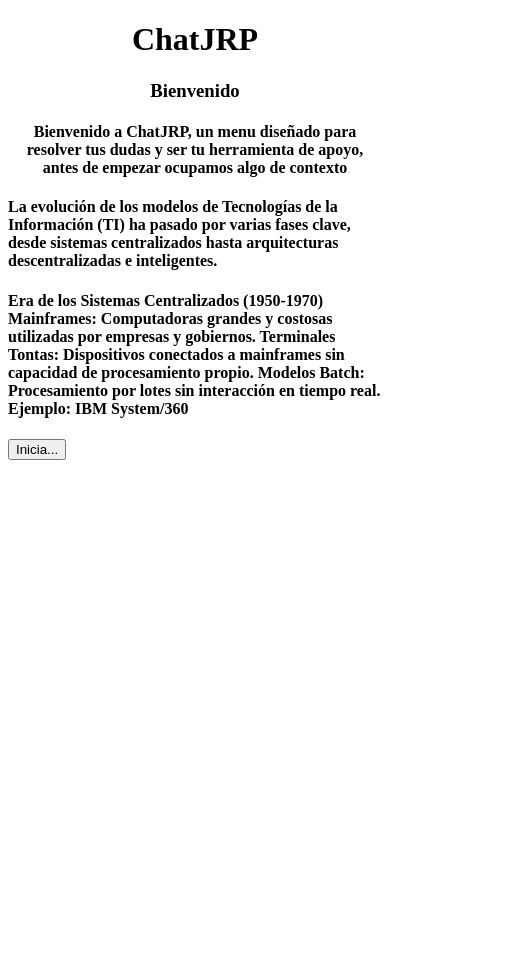
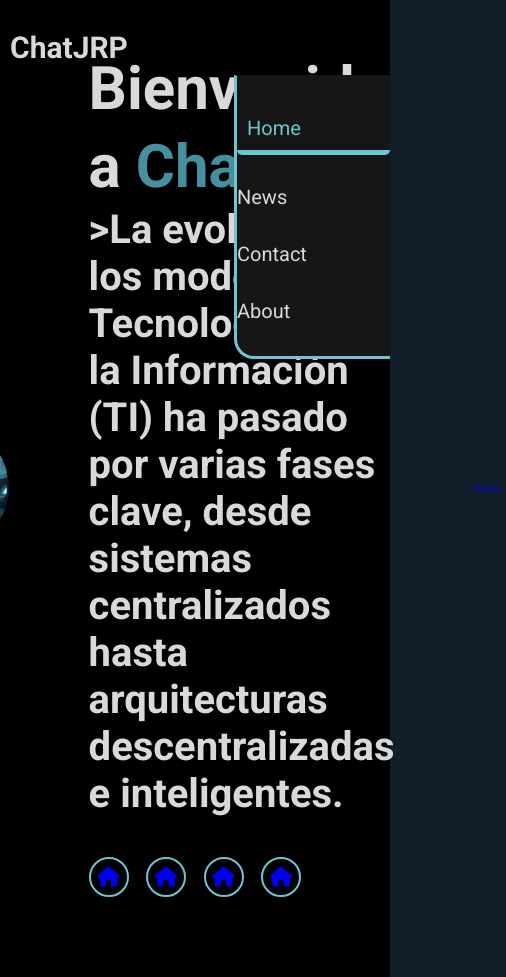
Before and after one commit to JohanRP/ChatJRP, a plain HTML site: page index.html in a window 390 px wide. Shown: the whole page, 506 px wide, since content can reach past the window. Before the commit the page ends 844 px from the top, so only its background shows below. Drawn offline with Linux system fonts and the light colour scheme.

Commit message:
Tercer Actualizacion

```diff
--- /dev/null
+++ b/estilos.css
@@ -0,0 +1,166 @@
+@import url('https://fonts.googleapis.com/css2?family=Roboto:wght@300;400;700&display=swap');
+
+:root{
+--color-primary:#121e29;
+--color-accent:#D9D9D9;
+--color-dark:#234757;
+--color-medium:#468fa0;
+--color-light:#70c4cf;
+
+}
+
+
+*{
+margin: 0;
+padding: 0;
+border: none;
+outline: none;
+font-family: 'Roboto', sans-serif;
+list-style: none;
+text-decoration: none;
+box-sizing: border-box;
+}
+html{
+    font-size: 62.5%;
+}
+
+body{
+    height: 100vh;
+    width: 100vw;
+    overflow: hidden;
+    background-color: var(--color-primary);
+    color: var(--color-accent);
+}
+
+header{
+    margin-top: 20px;
+    position: fixed;
+    top: 0;
+    left: 0;
+    width: 100%;
+    padding: 1rem;
+    background-color: transparent;
+    filter:drop-shadow(10px);
+    display: flex;
+    justify-content: space-between;
+    align-items: center;
+    z-index: 100;
+}
+
+.logo{
+    font-size: 3rem;
+    color: var(--color-accent);
+    font-weight: 800;
+    cursor: pointer;
+    transition: 0.5s;
+}
+
+.logo:hover{
+    transform: scale(1.1);
+}
+
+nav a{
+    font-size: 1.8rem;
+    color: var(--color-accent);
+    margin-left: 4rem;
+    font-weight: 500;
+    transition: 0.3s ease;
+    border-bottom: 3px solid transparent;
+}
+
+nav a:hover,
+nav a.active{
+    color: var(--color-light);
+    border-bottom: 3px solid var(--color-light);
+}
+
+@media(max-width:995px){
+
+    nav{
+        position: absolute;
+        top: 100%;
+        right: 0;
+        width: 40%;
+        border-left: 3px solid var(--color-light);
+        border-bottom: 3px solid var(--color-light);
+        border-bottom-left-radius: 2rem;
+        padding: 1rem solid;
+        background-color: #161616;
+        border-top: 0.1rem solid rgba(0,0,0,0.1);
+    }
+
+    nav.active{
+        display: block;
+    }
+
+    nav a{
+        display: block;
+        font-size: 2rem;
+        margin: 3rem 0;
+    }
+    nav a:hover,
+    nav a.active{
+        padding: 1rem;
+        border-radius: 0.5rem;
+        border-bottom: 0.5rem solid var(--color-light);
+    }
+
+    section{
+        min-height: 100vh;
+        padding: 5rem  9% 5rem;
+    }
+    .home{
+        display: flex;
+        justify-content: center;
+        align-items: center;
+        gap: 8rem;
+        background-color: black;
+    }
+
+    .home .home-content h1{
+        font-size: 6rem;
+        font-weight: 700;
+        line-height: 1.3;
+    }
+
+    span{
+        color: var(--color-medium);
+    }
+
+    .home-content h3{
+        font-size: 4rem;
+        margin-bottom: 1rem;
+        font-weight: 700;
+    }
+
+    .home-img{
+        border-radius: 50%;
+    }
+    .home-img img{
+        position: relative;
+        width: 32vw;
+        border-radius: 50%;
+        box-shadow: 0 0 25px solid var(--color-light);
+        cursor: pointer;
+        transition: 0.2s linear;
+    }
+
+    .home-img img:hover{
+        font-size: 1.8rem;
+        font-weight: 500;
+    }
+
+    .secciones a{
+        display: inline-flex;
+        justify-content: center;
+        align-items: center;
+        width: 4rem;
+        height: 4rem;
+        background-color: transparent;
+        border: 0.2rem solid var(--color-light);
+        font-size: 2rem;
+        border-radius: 50%;
+        margin: 3rem 1.5rem 3rem 0;
+    }
+
+}
--- a/index.html
+++ b/index.html
@@ -3,25 +3,39 @@
 <head>
     <meta charset="UTF-8">
     <meta name="viewport" content="width=device-width, initial-scale=1.0">
+    <link rel="stylesheet" href="estilos.css">
+    <link rel="stylesheet" href="https://cdnjs.cloudflare.com/ajax/libs/font-awesome/6.4.0/css/all.min.css">
+
     <title>Document</title>
+
 </head>
 <body>
-    <center><h1>ChatJRP</h1></center>
-    <h3><center>Bienvenido</center></h3>
-    <p><h4><center>Bienvenido a ChatJRP, un menu diseñado para resolver tus dudas y ser tu herramienta de apoyo, antes de empezar ocupamos algo de contexto</center></h4></p>
-    <p><h4>La evolución de los modelos de Tecnologías de la Información (TI) ha pasado por varias fases clave, desde sistemas centralizados hasta arquitecturas descentralizadas e inteligentes.</h4></p>
-    <p><h4>
-        Era de los Sistemas Centralizados (1950-1970)
-Mainframes: Computadoras grandes y costosas utilizadas por empresas y gobiernos.
+    <header class="navbar">
+        <a class="logo">ChatJRP</a>
+        <nav>
+            <a href="default.asp" class="active">Home</a>
+            <a href="news.asp">News</a>
+            <a href="contact.asp">Contact</a>
+            <a href="about.asp">About</a>
+        </nav>
+    </header>
+    <section class="home">
+        <div class="home-img">
+            <img src="principal.jpg" alt="">
+        </div>
+        <div class="home-content">
+            <h1>Bienvenido a <span>ChatJRP</span></h1>
+            <h3 class="typing-text">>La evolución de los modelos de Tecnologías de la Información (TI) ha pasado por varias fases clave, desde sistemas centralizados hasta arquitecturas descentralizadas e inteligentes.<span></span></h3>
+            <p></p>
+            <div class="secciones">
+                <a href="#"><i class="fas fa-home"></i></a>
+                <a href="#"><i class="fas fa-home"></i></a>
+                <a href="#"><i class="fas fa-home"></i></a>
+                <a href="#"><i class="fas fa-home"></i></a>
+            </div>
+        </div>
+        <a href="main.html">Inicia...</a>
+    </section>
 
-Terminales Tontas: Dispositivos conectados a mainframes sin capacidad de procesamiento propio.
-
-Modelos Batch: Procesamiento por lotes sin interacción en tiempo real.
-
-Ejemplo: IBM System/360
-    </h4></p>
-    <p><h4></h4></p>
-    <p><h4></h4></p>
-    <button onclick=main.html>Inicia...</button>
 </body>
 </html>
```
Also changed, not shown: main.html (+23 -0 lines), image.png (added), principal.jpg (added).
